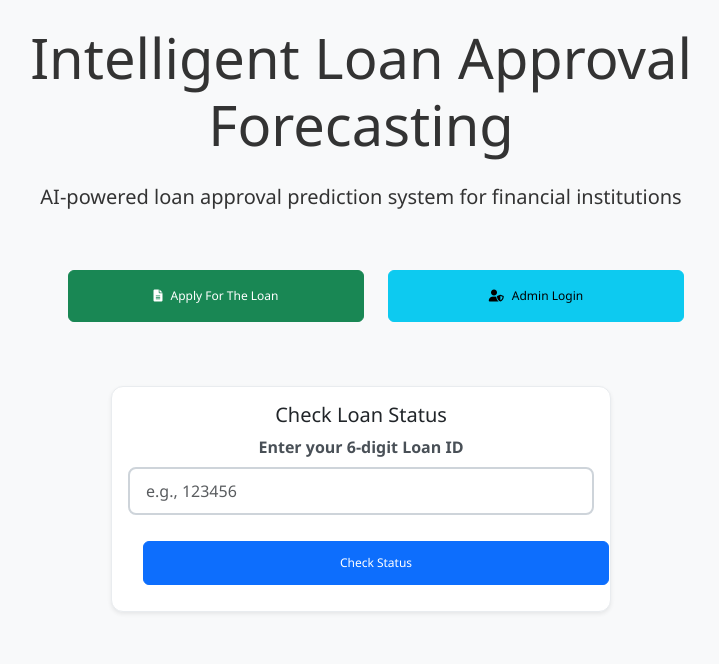
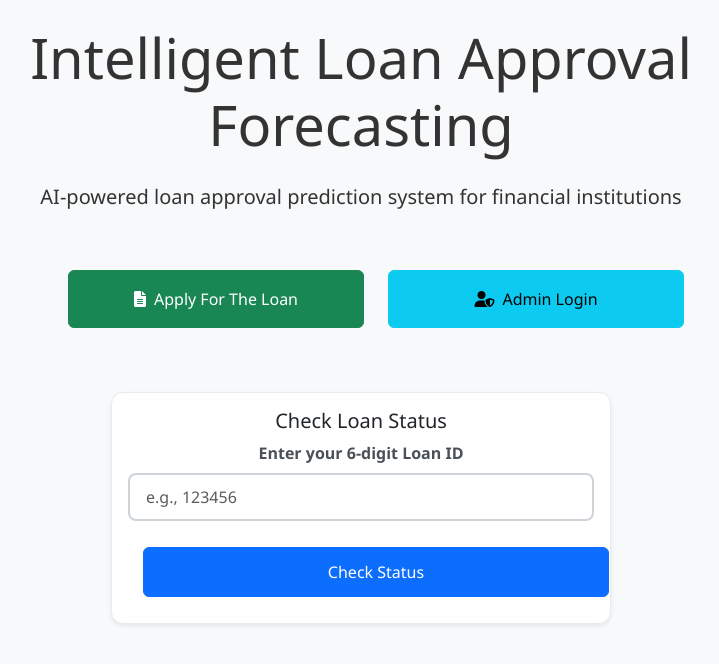
Before and after one commit to tshihab07/Intelligent-Loan-Approval-Prediction-System, a Flask app: page / in a window 1280 px wide. Shown: the part 16-680 px from the top of the page, without its empty margins (279-998 px from the left). Run offline with Flask 3, Linux system fonts and the light colour scheme; parts of the project's set-up code (start-up, migrations or seed data) failed here and were passed over.

```diff
--- a/templates/index.html
+++ b/templates/index.html
@@ -10,12 +10,12 @@
     <!-- Action Buttons -->
     <div class="row justify-content-center mb-5">
         <div class="col-md-4">
-            <a href="{{ url_for('main.basic_info') }}" class="btn btn-success btn-lg w-100 py-3 mb-3">
+            <a href="{{ url_for('main.basic_info') }}" class="btn btn-success btn-lg w-100 py-3 mb-3 custom-btn">
                 <i class="fas fa-file-alt me-2"></i>Apply For The Loan
             </a>
         </div>
         <div class="col-md-4">
-            <a href="{{ url_for('main.login') }}" class="btn btn-info btn-lg w-100 py-3 mb-3">
+            <a href="{{ url_for('main.login') }}" class="btn btn-info btn-lg w-100 py-3 mb-3 custom-btn">
                 <i class="fas fa-user-shield me-2"></i>Admin Login
             </a>
         </div>
@@ -37,7 +37,7 @@
                            pattern="[0-9]{6}"
                            required>
                 </div>
-                <button type="submit" class="btn btn-primary w-100">Check Status</button>
+                <button type="submit" class="btn btn-primary w-100 custom-btn">Check Status</button>
             </form>
         </div>
     </div>
```
